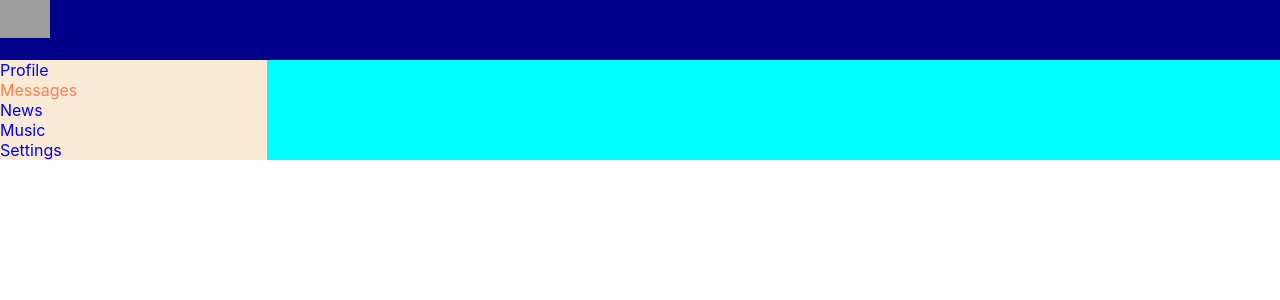
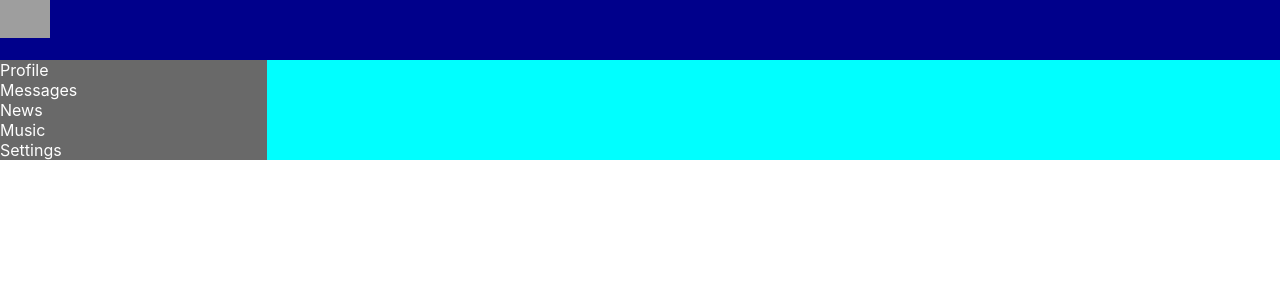
Before and after one commit to Dergacz/social_network_by_lessons, a React (Create React App) app: page / in a window 1280 px wide. Shown: the top 300 px of the page. Built offline with nearby package versions, Linux system fonts and the light colour scheme; grey boxes are pictures that could not be loaded.

Commit message:
add social network by lesson 20

```diff
--- a/src/App.tsx
+++ b/src/App.tsx
@@ -11,21 +11,22 @@
 
 function App() {
     return (
+        <BrowserRouter>
             <div className={"app_wrapper"}>
                 <Header/>
                 <NavBar/>
                 <div className={"app_wrapper_content"}>
-                <BrowserRouter>
+
                     <Route path={"/profile"} render={() => <Profile/>}/>
                     <Route path={"/dialogs"} render={() => <Dialogs/>}/>
                     <Route path={"/news"} render={() => <News/>}/>
                     <Route path={"/music"} render={() => <Music/>}/>
                     <Route path={"/settings"} render={() => <Settings/>}/>
-                </BrowserRouter>
 
                 </div>
 
             </div>
+        </BrowserRouter>
     );
 }
 
--- a/src/components/NavBar/NavBar.module.css
+++ b/src/components/NavBar/NavBar.module.css
@@ -1,12 +1,13 @@
 .nav {
     grid-area: n;
-    background-color: antiquewhite;
+    background-color: dimgray;
 }
 
-.item {
+.item a{
     text-decoration: none;
+    color: white;
 }
 
-.active {
+a.active {
     color: coral;
 }
--- a/src/components/NavBar/NavBar.tsx
+++ b/src/components/NavBar/NavBar.tsx
@@ -1,23 +1,24 @@
 import React from "react";
+import { NavLink } from "react-router-dom";
 import s from "./NavBar.module.css"
 
 export const NavBar = () => {
     return (
         <nav className={s.nav}>
-            <div>
-                <a className={s.item} href={"/profile"}>Profile</a>
+            <div className={s.item}>
+                <NavLink to={"/profile"} activeClassName={s.active}>Profile</NavLink>
             </div>
-            <div>
-                <a className={`${s.item} ${s.active}`} href={"/dialogs"}>Messages</a>
+            <div className={s.item}>
+                <NavLink to={"/dialogs"} activeClassName={s.active}>Messages</NavLink>
             </div>
-            <div>
-                <a className={s.item} href={"/news"}>News</a>
+            <div className={s.item}>
+                <NavLink to={"/news"} activeClassName={s.active}>News</NavLink>
             </div>
-            <div>
-                <a className={s.item} href={"/music"}>Music</a>
+            <div className={s.item}>
+                <NavLink to={"/music"} activeClassName={s.active}>Music</NavLink>
             </div>
-            <div>
-                <a className={s.item} href={"/settings"}>Settings</a>
+            <div className={s.item}>
+                <NavLink to={"/settings"} activeClassName={s.active}>Settings</NavLink>
             </div>
 
         </nav>
```
Lines whose indentation alone changed are shown as unchanged.
